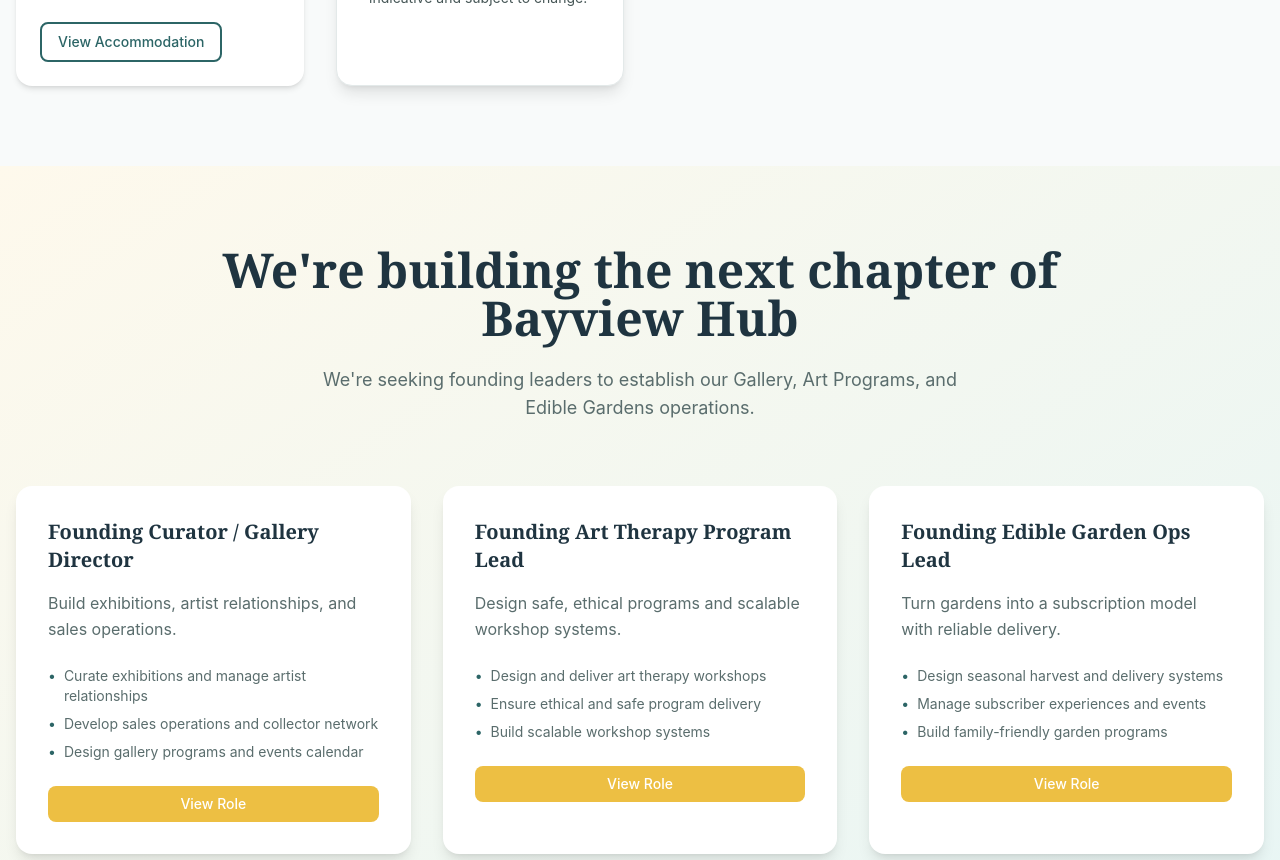
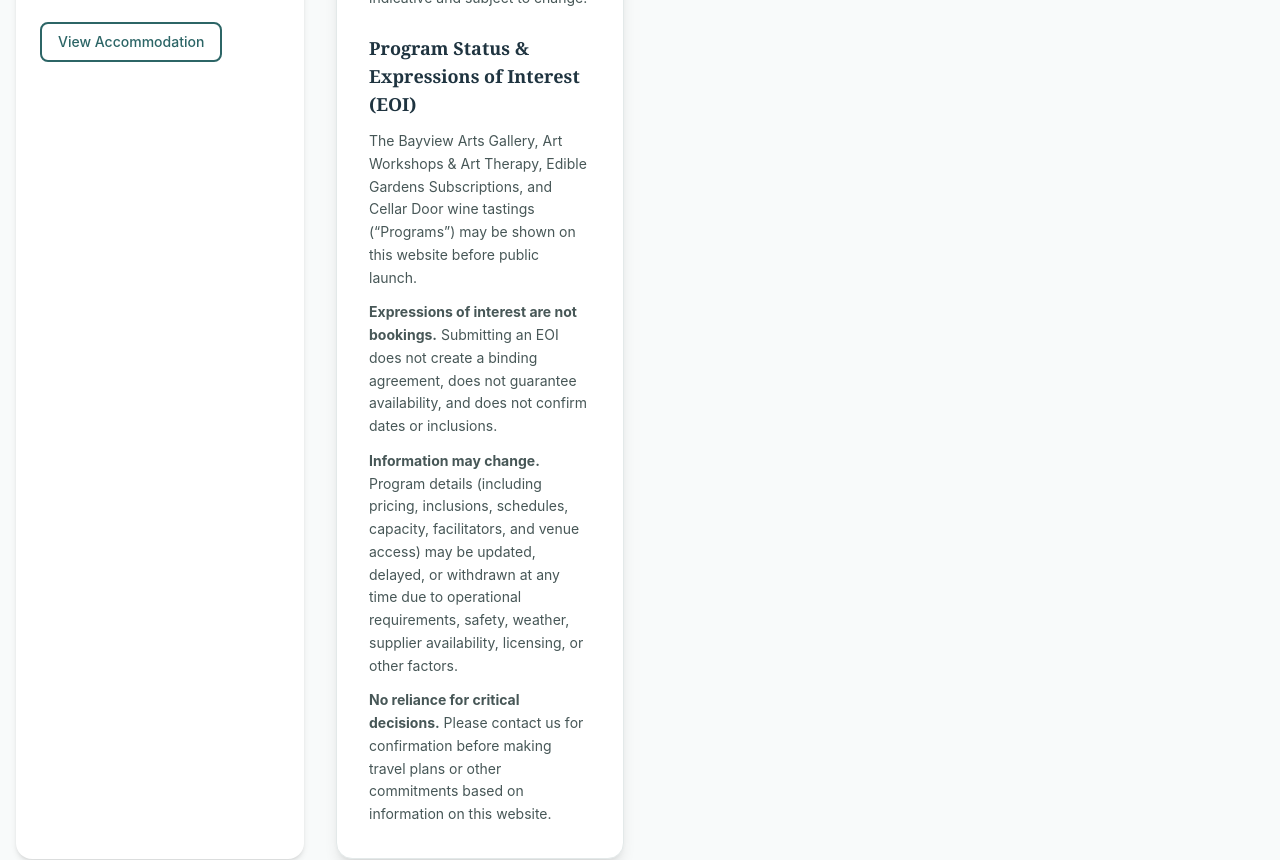
Before and after one commit to thepig365/bayviewhub, a Next.js app: page / in a window 1280 px wide. Shown: the part 3380-4240 px from the top of the page. Built offline with nearby package versions, Linux system fonts and the light colour scheme; no server answers.

Commit message:
Expand prelaunch notice wording

```diff
--- a/app/page.tsx
+++ b/app/page.tsx
@@ -131,6 +131,23 @@
                   Some experiences shown on this website are not yet available to the public and are displayed to support founding partner recruitment and expressions of interest.
                   Dates, inclusions and pricing are indicative and subject to change.
                 </p>
+                <h5 className="mt-6 text-lg font-serif font-bold text-natural-900 dark:text-natural-50">
+                  Program Status &amp; Expressions of Interest (EOI)
+                </h5>
+                <div className="mt-3 space-y-3 text-sm leading-relaxed text-natural-700 dark:text-natural-200">
+                  <p>
+                    The Bayview Arts Gallery, Art Workshops &amp; Art Therapy, Edible Gardens Subscriptions, and Cellar Door wine tastings (“Programs”) may be shown on this website before public launch.
+                  </p>
+                  <p>
+                    <strong>Expressions of interest are not bookings.</strong> Submitting an EOI does not create a binding agreement, does not guarantee availability, and does not confirm dates or inclusions.
+                  </p>
+                  <p>
+                    <strong>Information may change.</strong> Program details (including pricing, inclusions, schedules, capacity, facilitators, and venue access) may be updated, delayed, or withdrawn at any time due to operational requirements, safety, weather, supplier availability, licensing, or other factors.
+                  </p>
+                  <p>
+                    <strong>No reliance for critical decisions.</strong> Please contact us for confirmation before making travel plans or other commitments based on information on this website.
+                  </p>
+                </div>
               </div>
             </div>
           </div>
--- a/components/ui/PrelaunchButton.tsx
+++ b/components/ui/PrelaunchButton.tsx
@@ -18,7 +18,16 @@
 
 const DEFAULT_HEADING = 'Pre-launch Program'
 const DEFAULT_MESSAGE =
-  "Bayview Hub programs of Arts Gallery, Arts Therapy Workshop, Gardens and Wine Tasting Cellar Door are currently in development. Some experiences shown on this website are not yet available to the public and are displayed to support founding partner recruitment and expressions of interest. Dates, inclusions and pricing are indicative and subject to change."
+  `Bayview Hub programs of Arts Gallery, Arts Therapy Workshop, Gardens and Wine Tasting Cellar Door are currently in development. Some experiences shown on this website are not yet available to the public and are displayed to support founding partner recruitment and expressions of interest. Dates, inclusions and pricing are indicative and subject to change.
+
+Program Status & Expressions of Interest (EOI)
+The Bayview Arts Gallery, Art Workshops & Art Therapy, Edible Gardens Subscriptions, and Cellar Door wine tastings (“Programs”) may be shown on this website before public launch.
+
+Expressions of interest are not bookings. Submitting an EOI does not create a binding agreement, does not guarantee availability, and does not confirm dates or inclusions.
+
+Information may change. Program details (including pricing, inclusions, schedules, capacity, facilitators, and venue access) may be updated, delayed, or withdrawn at any time due to operational requirements, safety, weather, supplier availability, licensing, or other factors.
+
+No reliance for critical decisions. Please contact us for confirmation before making travel plans or other commitments based on information on this website.`
 
 export function PrelaunchButton({
   href,
@@ -82,7 +91,10 @@
             >
               {heading}
             </h3>
-            <p id={descId} className="mt-3 text-sm leading-relaxed text-natural-700 dark:text-natural-200">
+            <p
+              id={descId}
+              className="mt-3 text-sm leading-relaxed whitespace-pre-line text-natural-700 dark:text-natural-200"
+            >
               {message}
             </p>
 
```
